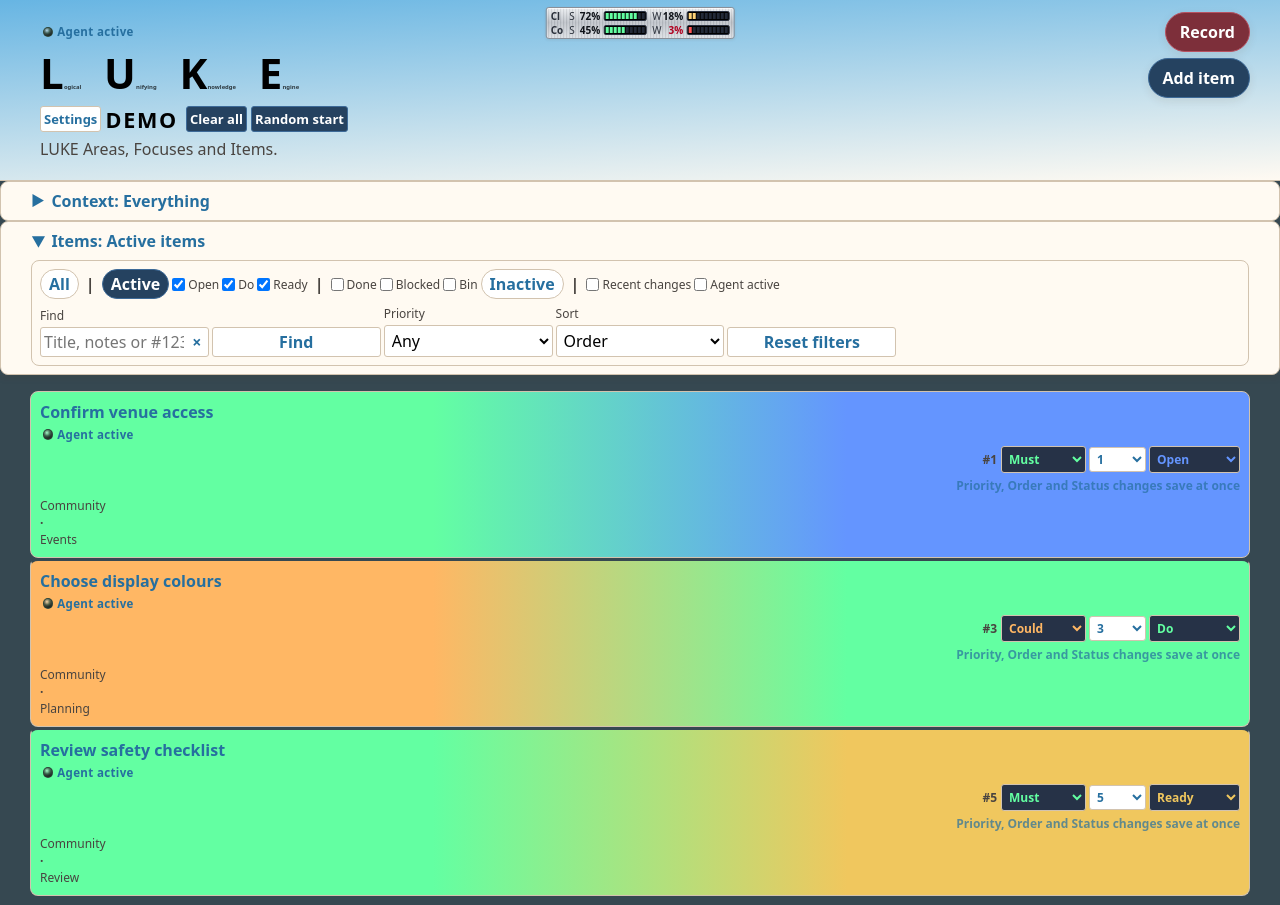
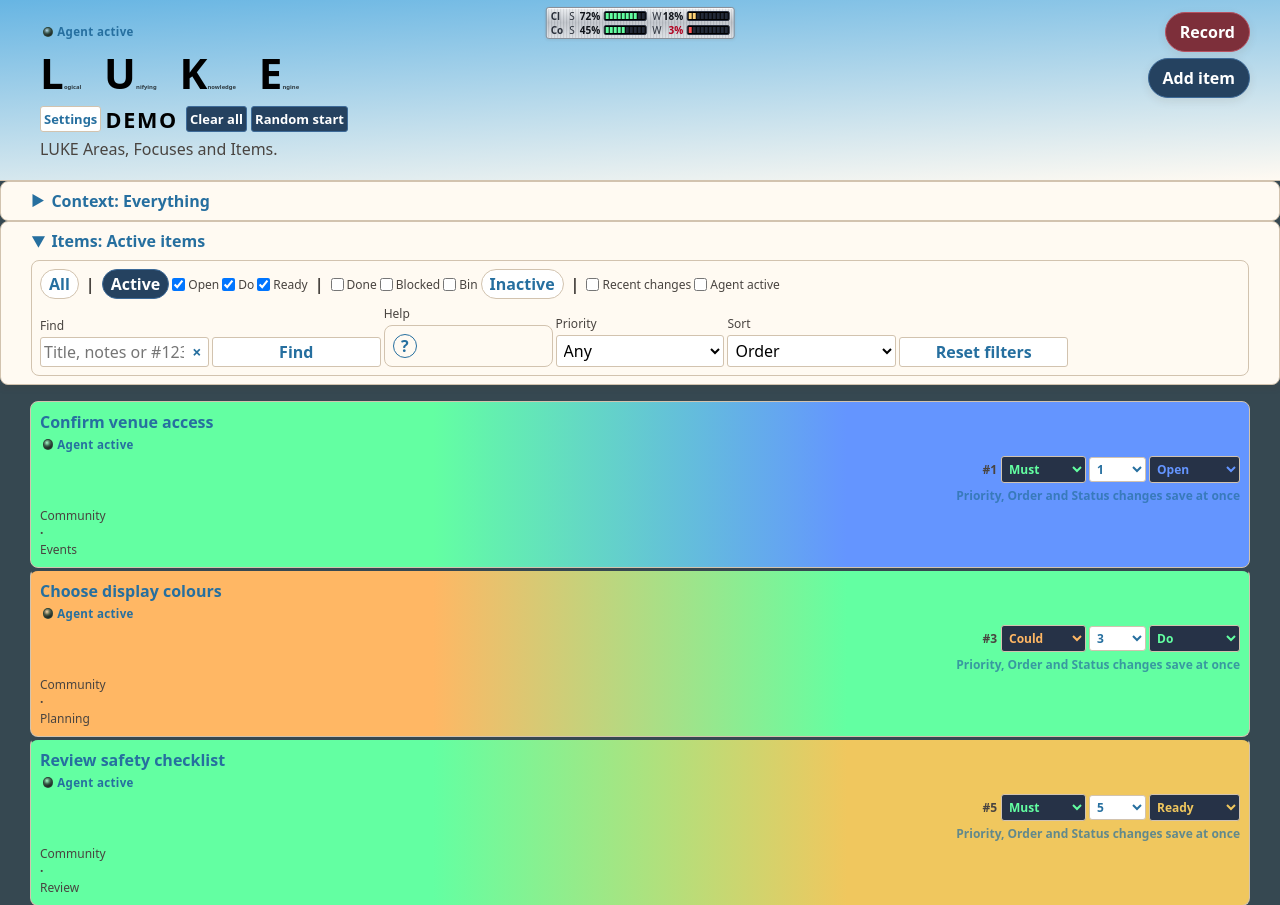
Before and after one commit to nielsencs/FlyingHinges, a PHP site: page /lukedemo/ in a window 1280 px wide. Shown: the top 905 px of the page. Run offline with PHP 8.4, Linux system fonts and the light colour scheme.

Commit message:
Sync LUKE demo from Project-Board f7a7775

```diff
--- a/site/lukedemo/luke/assets/project-board.css
+++ b/site/lukedemo/luke/assets/project-board.css
@@ -1033,3 +1033,9 @@ summary {
 .find-field .find-clear[hidden] { display: none; }
 button.find-button,
 .button.reset-filters-button { width: auto; padding-left: 8px; padding-right: 8px; }
+
+.status-help { position: relative; }
+.status-help summary { list-style: none; cursor: pointer; width: 24px; height: 24px; line-height: 22px; text-align: center; border: 1px solid var(--accent); border-radius: 50%; color: var(--accent); font-weight: 700; }
+.status-help summary::-webkit-details-marker { display: none; }
+.status-help-body { position: absolute; z-index: 20; left: 0; top: 30px; width: max-content; max-width: min(320px, 90vw); padding: 8px 10px; background: var(--panel, #fff); color: inherit; border: 1px solid var(--accent); border-radius: 6px; box-shadow: 0 2px 8px rgba(0,0,0,.25); }
+.status-help-body ul { margin: 2px 0 6px; padding-left: 18px; }
--- a/site/lukedemo/luke/src/render-helpers.php
+++ b/site/lukedemo/luke/src/render-helpers.php
@@ -464,6 +464,55 @@ function project_item_status_label(string $status): string {
     return $status;
 }
 
+const PROJECT_STATUS_HELP = [
+    'Open' => 'discuss / plan / check',
+    'Do' => 'Joel may act',
+    'Ready' => 'Joel has handed back; you decide next',
+    'Done' => 'you accepted',
+    'Blocked' => 'waiting on something',
+];
+const PROJECT_PRIORITY_HELP = [
+    'Must' => 'essential',
+    'Should' => 'top normal tier',
+    'Could' => 'valuable, flexible',
+    'Won\'t' => 'not building now',
+    '' => 'inbox, not triaged',
+];
+
+function project_status_help_for(string $status): string {
+    $help = PROJECT_STATUS_HELP[$status] ?? '';
+    // The public demo carries no personal names.
+    return function_exists('project_demo_mode') && project_demo_mode() ? str_replace('Joel', 'the agent', $help) : $help;
+}
+
+function project_status_help_text(): string {
+    $parts = [];
+    foreach (['Open', 'Do', 'Ready', 'Done'] as $status) {
+        $parts[] = $status . ' = ' . project_status_help_for($status) . '.';
+    }
+    return implode(' ', $parts);
+}
+
+function project_priority_help_text(): string {
+    $parts = [];
+    foreach (PROJECT_PRIORITY_HELP as $priority => $help) {
+        $parts[] = ($priority === '' ? 'Blank' : $priority) . ' = ' . $help . '.';
+    }
+    return implode(' ', $parts);
+}
+
+function project_status_help_popup(): string {
+    $html = '<details class="status-help"><summary title="What do Status and Priority mean?" aria-label="Help: Status and Priority meanings">?</summary><div class="status-help-body"><strong>Status</strong><ul>';
+    foreach (['Open', 'Do', 'Ready', 'Done'] as $status) {
+        $html .= '<li>' . h($status . ' = ' . project_status_help_for($status) . '.') . '</li>';
+    }
+    $html .= '</ul><strong>Priority</strong><ul>';
+    foreach (PROJECT_PRIORITY_HELP as $priority => $help) {
+        $html .= '<li>' . h(($priority === '' ? 'Blank' : $priority) . ' = ' . $help . '.') . '</li>';
+    }
+    return $html . '</ul></div></details>';
+}
+
 function project_status_options(array $values, string $selected): string {
     $html = '';
     foreach ($values as $value) {
@@ -481,7 +530,9 @@ function project_status_options(array $values, string $selected): string {
         } else {
             $label = in_array($value, PROJECT_TODO_STATUSES, true) ? project_item_status_label($value) : project_priority_label($value);
             $valueAttribute = $label !== $value ? ' value="' . h($value) . '"' : '';
-            $html .= '<option' . $themeClass . $valueAttribute . $isSelected . '>' . h($label) . '</option>';
+            $help = in_array($value, PROJECT_TODO_STATUSES, true) ? project_status_help_for($value) : (PROJECT_PRIORITY_HELP[$value] ?? '');
+            $titleAttribute = $help !== '' ? ' title="' . h(ucfirst($help)) . '"' : '';
+            $html .= '<option' . $themeClass . $titleAttribute . $valueAttribute . $isSelected . '>' . h($label) . '</option>';
         }
     }
     return $html;
@@ -678,7 +729,7 @@ function project_summary_meta_controls(array $todo, string $displayStatus, array
     $html = '<span class="task-badges task-summary-controls">';
     $html .= '<form method="post" class="summary-control-form">'
         . project_item_update_hidden_inputs($todo, [], $contextQuery, false)
-        . '<select name="priority" class="' . h($priorityClass) . '" title="Change priority" aria-label="Change priority from ' . h($priorityLabel) . '" onchange="boardSummaryMetaChanged(this)">' . project_status_options(project_priority_values(), $priority) . '</select></form>';
+        . '<select name="priority" class="' . h($priorityClass) . '" title="Change priority. ' . h(project_priority_help_text()) . '" aria-label="Change priority from ' . h($priorityLabel) . '" onchange="boardSummaryMetaChanged(this)">' . project_status_options(project_priority_values(), $priority) . '</select></form>';
 
     $html .= '<form method="post" class="summary-control-form summary-order-form">'
         . project_item_update_hidden_inputs($todo, [], $contextQuery, false)
@@ -689,7 +740,7 @@ function project_summary_meta_controls(array $todo, string $displayStatus, array
     } else {
         $html .= '<form method="post" class="summary-control-form">'
             . project_item_update_hidden_inputs($todo, [], $contextQuery, false)
-            . '<select name="status" class="badge ' . h($displayStatus) . ' summary-control summary-status-control status-' . h(project_theme_key($status)) . '" title="Change status" aria-label="Change status from ' . h($displayStatus) . '" onchange="boardSummaryMetaChanged(this)">' . project_status_options(PROJECT_TODO_STATUSES, $status) . '</select></form>';
+            . '<select name="status" class="badge ' . h($displayStatus) . ' summary-control summary-status-control status-' . h(project_theme_key($status)) . '" title="Change status. ' . h(project_status_help_text()) . '" aria-label="Change status from ' . h($displayStatus) . '" onchange="boardSummaryMetaChanged(this)">' . project_status_options(PROJECT_TODO_STATUSES, $status) . '</select></form>';
     }
 
     return $html . '</span><span class="summary-save-hint" data-summary-save-hint>Priority, Order and Status changes save at once</span>';
--- a/site/lukedemo/luke/src/views/item-filters.php
+++ b/site/lukedemo/luke/src/views/item-filters.php
@@ -10,6 +10,7 @@
       <?php if ($recentFilterActive): ?><div><label>Recent count</label><select data-recent-count-control onchange="boardRecentCountChanged(this)"><?php foreach ($recentItemCounts as $count): ?><option value="<?= h((string)$count) ?>"<?= $count === $recentDefaultCount ? ' selected' : '' ?>><?= h((string)$count) ?></option><?php endforeach; ?></select></div><?php endif; ?>
       <div><label>Find</label><span class="find-field"><input name="task_q" value="<?= h($taskQ) ?>" placeholder="Title, notes or #123 #4"><button type="button" class="find-clear" data-find-clear aria-label="Erase Find text" title="Erase Find text" onclick="var i=this.form.elements.task_q;i.value='';i.focus();">&times;</button></span></div>
       <button class="subtle find-button">Find</button>
+      <div><label>Help</label><?= project_status_help_popup() ?></div>
       <div><label>Priority</label><select name="task_priority" onchange="boardDropdownChanged(this)"><?= project_filter_options(project_priority_values(), $taskPriority) ?></select></div>
       <div><label>Sort</label><select name="task_sort" onchange="boardDropdownChanged(this)"><?= project_sort_options($taskSort) ?></select></div>
       <a class="button subtle reset-filters-button" href="?<?= h(http_build_query(['section_filter' => $sectionFilter, 'project_filter' => $projectFilter])) ?>">Reset filters</a>
```
